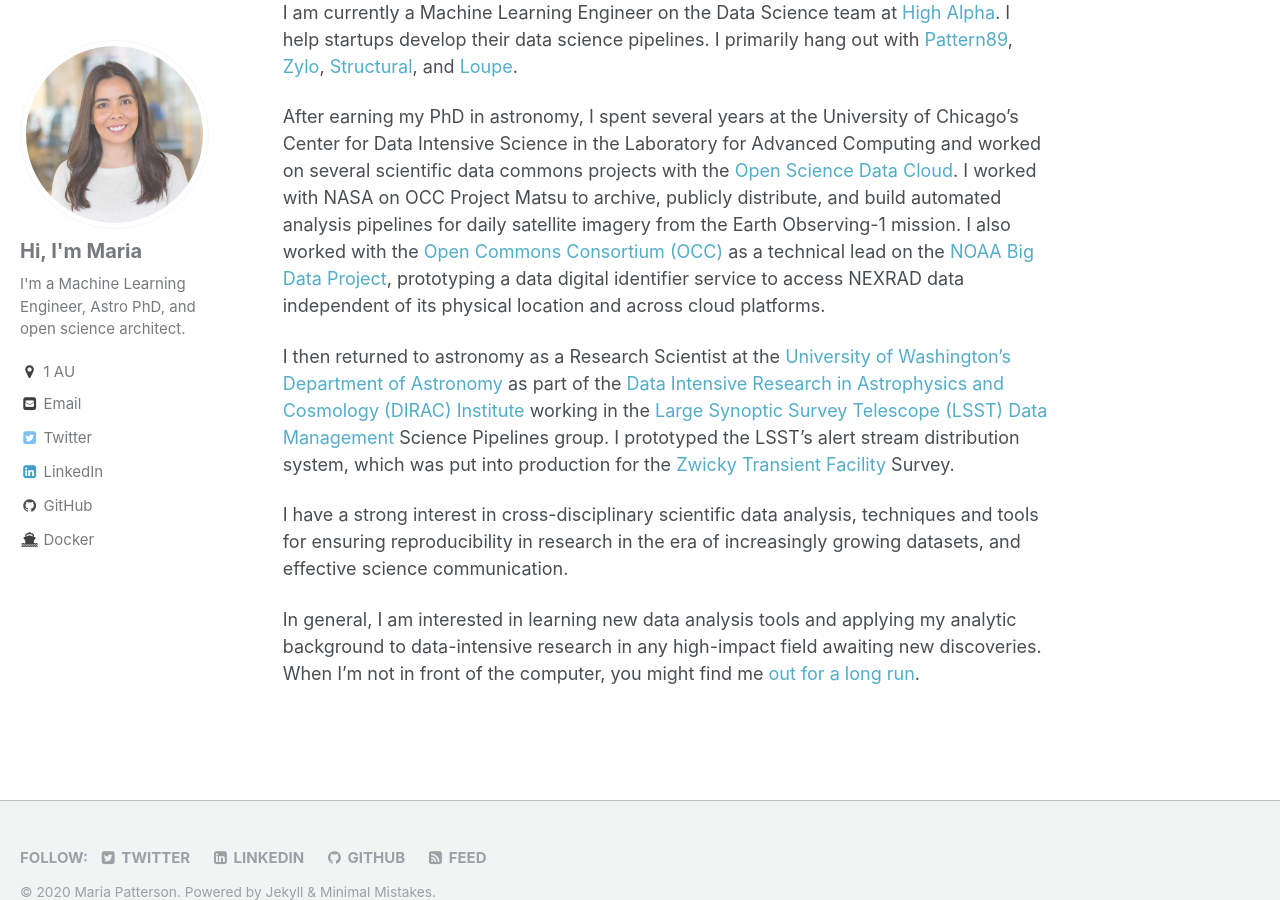
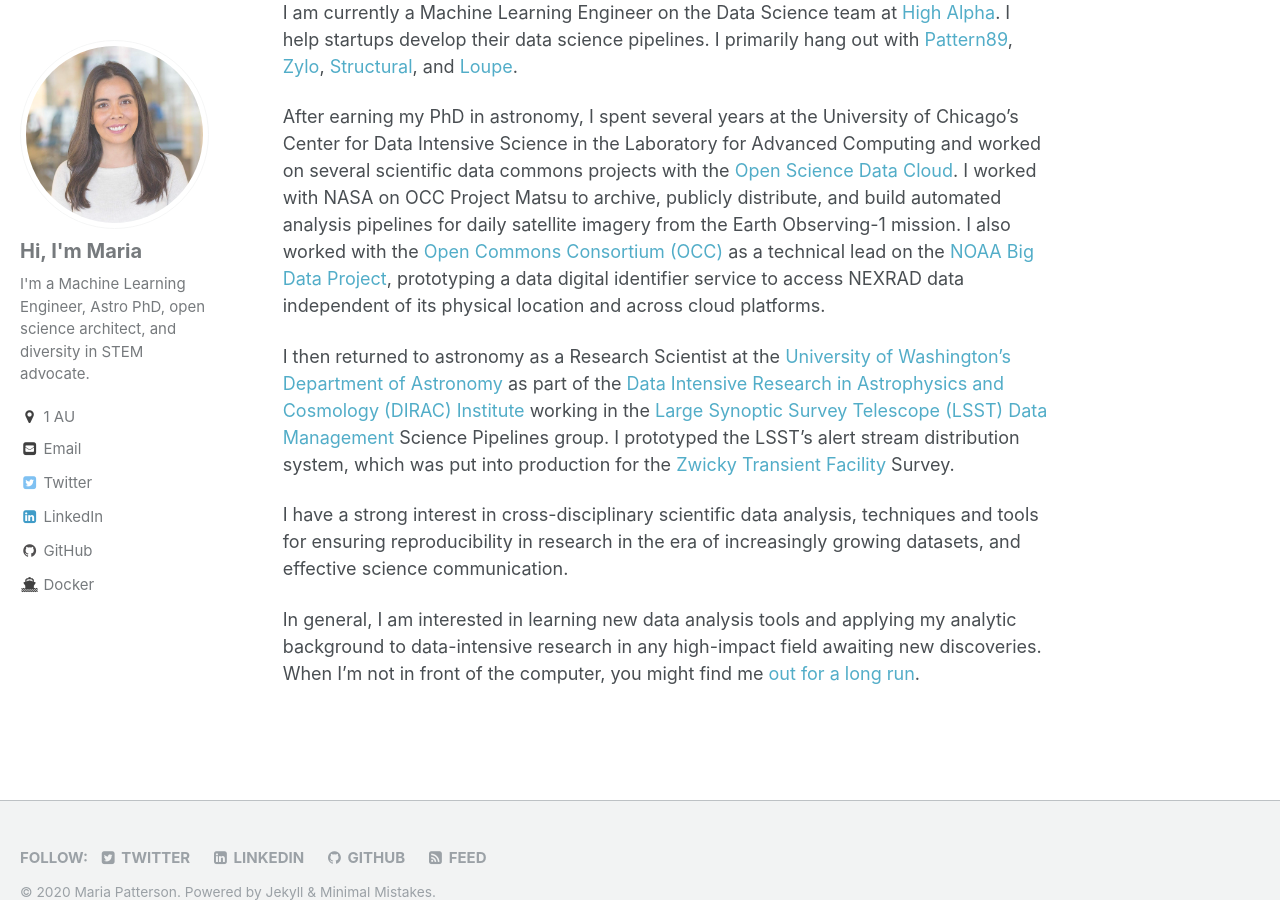
Before and after one commit to mtpatter/mtpatter.github.io, a Jekyll site: the page built from _pages/home.md, in a window 1280 px wide and 900 px high, scrolled down 1092 px. Built offline with Jekyll 4.4.1, drawn with Linux system fonts in a browser that asks for light colours.

Commit message:
Sound cooler.

```diff
--- a/_config.yml
+++ b/_config.yml
@@ -79,7 +79,7 @@
 author:
   name             : "Hi, I'm Maria"
   avatar           : "/assets/images/bio-photo.jpg"
-  bio              : "I'm a Machine Learning Engineer, Astro PhD, and open science architect."
+  bio              : "I'm a Machine Learning Engineer, Astro PhD, open science architect, and diversity in STEM advocate."
   location         : "1 AU"
   email            : mtpatter@uchicago.edu
   uri              :
```
